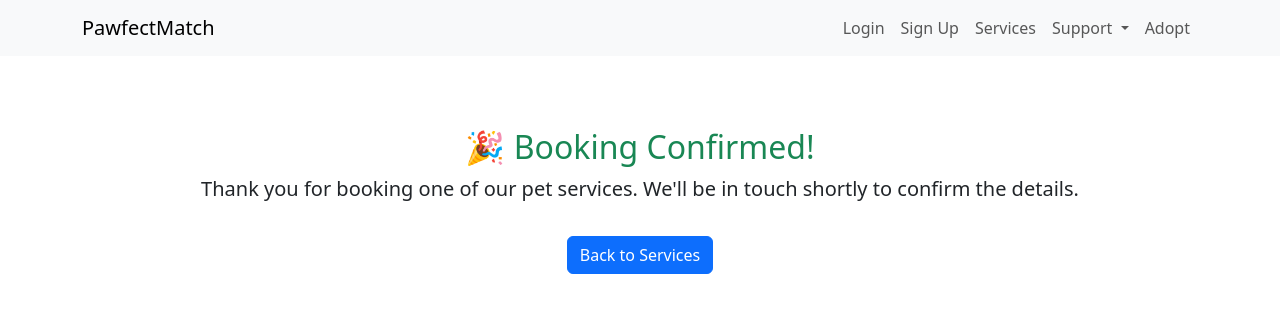
After one commit to Omar6688/PawfectMatch, a Django app: page /services/booking/success/ in a window 1280 px wide. The commit adds this page. Shown: the top 321 px of the page. Run offline with Django 5.2, Linux system fonts and the light colour scheme.

Commit message:
Add booking success page and connect Stripe success_url

```diff
--- /dev/null
+++ b/services/templates/services/booking_success.html
@@ -0,0 +1,10 @@
+{% extends "core/base.html" %}
+{% block title %}Booking Confirmed | PawfectMatch{% endblock %}
+
+{% block content %}
+<div class="container text-center py-5">
+    <h2 class="text-success">🎉 Booking Confirmed!</h2>
+    <p class="lead">Thank you for booking one of our pet services. We'll be in touch shortly to confirm the details.</p>
+    <a href="{% url 'service_list' %}" class="btn btn-primary mt-3">Back to Services</a>
+</div>
+{% endblock %}
--- a/services/templates/services/service_list.html
+++ b/services/templates/services/service_list.html
@@ -24,9 +24,15 @@
                 <div class="card-body">
                     <h5 class="card-title">{{ service.title }}</h5>
                     <p class="card-text">{{ service.description }}</p>
+                    <p class="card-text"><strong>Price:</strong> ${{ service.price }}</p>
+
+                    <!-- ✅ Stripe booking button -->
+                    <a href="{% url 'make_booking' service.id %}" class="btn btn-success mt-2">Book Now</a>
                 </div>
             </div>
         </div>
+        {% empty %}
+        <p class="text-center">No services available at the moment.</p>
         {% endfor %}
     </div>
 </div>
--- a/services/urls.py
+++ b/services/urls.py
@@ -3,4 +3,7 @@ from . import views
 
 urlpatterns = [
     path('', views.service_list, name='service_list'),
+    path('book/<int:service_id>/', views.create_service_checkout, name='make_booking'),
+    path('booking/success/', views.booking_success, name='booking_success'),
+
 ]
--- a/services/views.py
+++ b/services/views.py
@@ -1,6 +1,38 @@
-from django.shortcuts import render
+import stripe
+from django.conf import settings
+from django.shortcuts import render, get_object_or_404, redirect
+from django.http import JsonResponse
 from .models import Service
+
+stripe.api_key = settings.STRIPE_SECRET_KEY
 
 def service_list(request):
     services = Service.objects.all()
     return render(request, 'services/service_list.html', {'services': services})
+
+def create_service_checkout(request, service_id):
+    service = get_object_or_404(Service, pk=service_id)
+
+    session = stripe.checkout.Session.create(
+        payment_method_types=["card"],
+        line_items=[{
+            'price_data': {
+                'currency': 'usd',
+                'unit_amount': int(service.price * 100),  # Convert to cents
+                'product_data': {
+                    'name': service.name,
+                    'description': service.description,
+                },
+            },
+            'quantity': 1,
+        }],
+        mode='payment',
+        success_url=request.build_absolute_uri('/services/booking/success/'),
+        cancel_url=request.build_absolute_uri('/services/'),
+    )
+
+    return redirect(session.url)
+
+def booking_success(request):
+
+    return render(request, 'services/booking_success.html')
```
